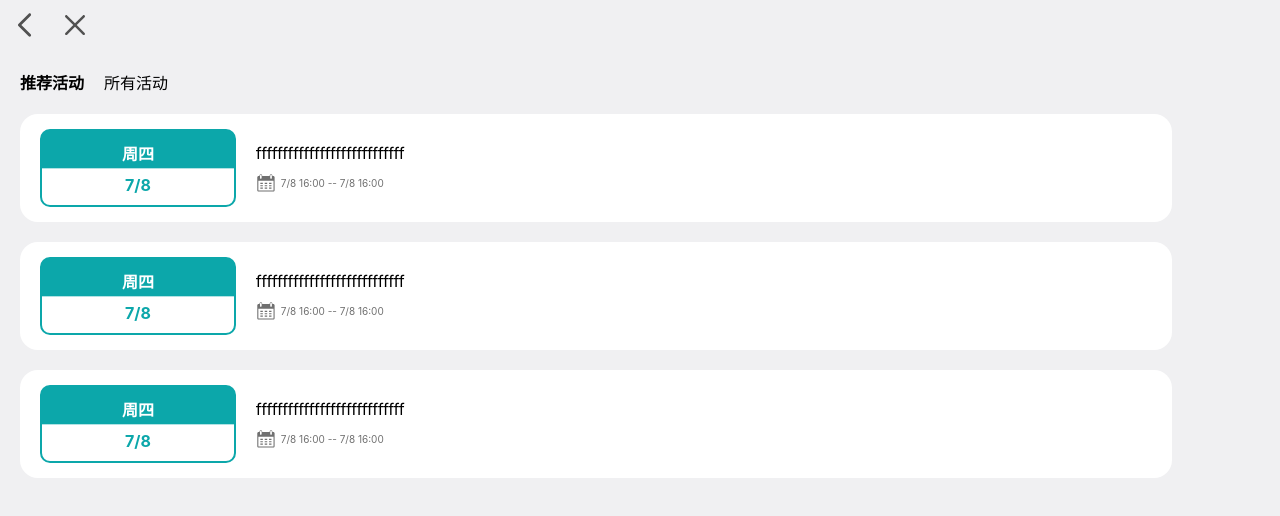
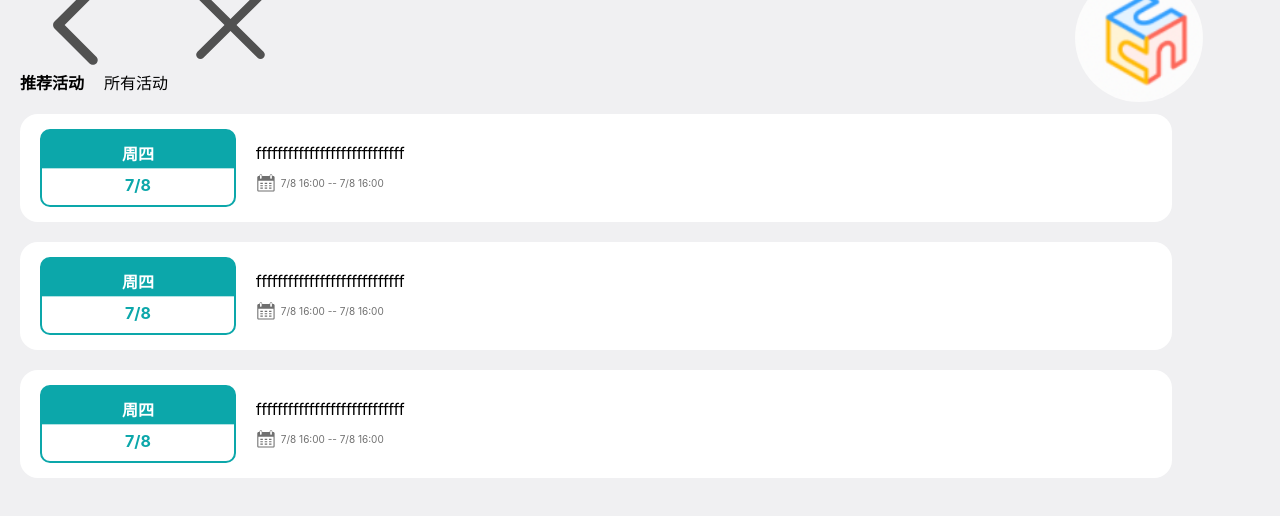
Before and after one commit to ncuhome/tudo-fe, a Next.js app: page / in a window 1280 px wide. Shown: the top 516 px of the page. Built offline with nearby package versions, Linux system fonts and the light colour scheme.

Commit message:
🚧 feat/ 增加头像

```diff
--- a/components/shared/head-bar/index.module.scss
+++ b/components/shared/head-bar/index.module.scss
@@ -10,20 +10,17 @@
     align-items: center;
     flex-direction: row;
     & > * {
-      margin-left: 10px;
-      margin-right: 10px;
+      width: 8vw;
+      margin-left: 2vw;
+      margin-right: 2vw;
     }
   }
-  .barPadding {
-    flex-grow: 1;
-  }
-  .barBack {
-    display: flex;
-    align-items: center;
-    flex-direction: row-reverse;
-    & > * {
-      margin-left: 10px;
-      margin-right: 10px;
-    }
+  .profile {
+    margin-top: 2vw;
+    margin-left: 60vw;
+    width: 10vw;
+    height: 10vw;
+    object-fit: cover;
+    border-radius: 50%;
   }
 }
--- a/components/shared/head-bar/index.tsx
+++ b/components/shared/head-bar/index.tsx
@@ -17,16 +17,12 @@ const HeadBar: React.FC = (props: HeadBarProps) => {
   return (
     <div className={styles.bar}>
       <div className={styles.barFront}>
-        <img
-          style={{ width: "30px" }}
-          src={"/back_arrow.svg"}
-          onClick={backHandler}
-          alt="back"
-        />
-        <img style={{ width: "30px" }} src={"/exit.svg"} alt="exit" />
+        <img src={"/back_arrow.svg"} onClick={backHandler} alt="back" />
+        <img src={"/exit.svg"} alt="exit" />
       </div>
-      <div className={styles.barPadding}></div>
-      <div className={styles.barBack}>{props.children}</div>
+      {/* <div className={styles.barPadding}></div>
+      <div className={styles.barBack}>{props.children}</div> */}
+        <img className={styles.profile} src={"/img/profile.png"} />
     </div>
   );
 };
```
Also changed, not shown: public/img/profile.png (added).
